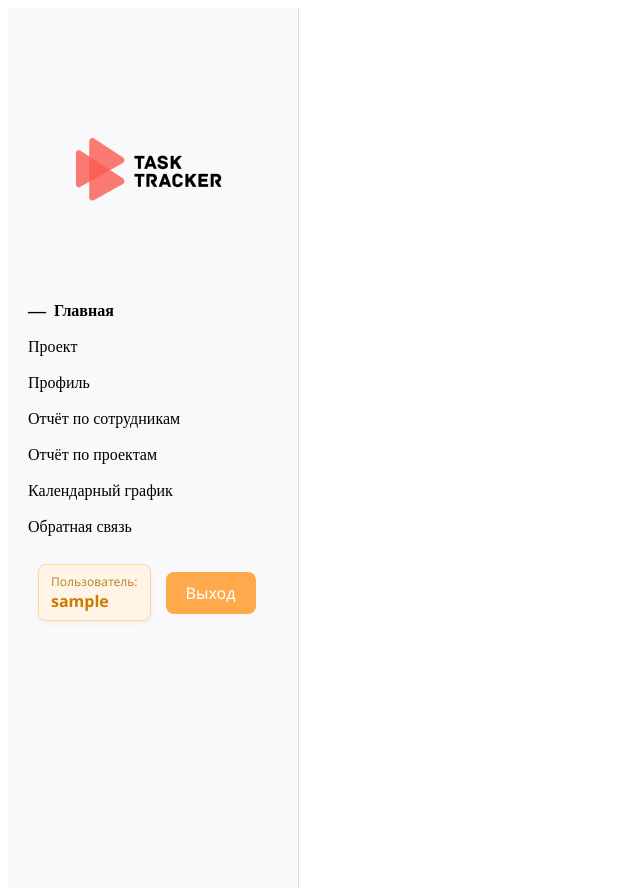
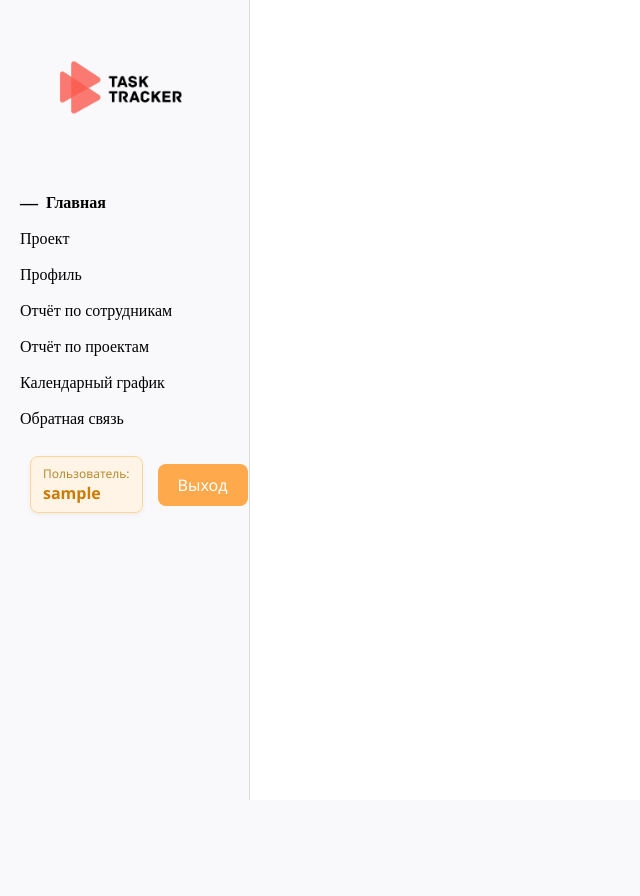
Before and after one commit to yakexerr/ORPUD, a Django app: page / in a window 1280 px wide. Shown: the whole page, without its empty margins (0-640 px from the left). After the commit the page ends 800 px from the top, so only its background shows below. Run offline with Django 5.2, Linux system fonts and the light colour scheme; the visitor is signed in with stand-in values (Sample User, id 1).

Commit message:
fix styles

```diff
--- a/web/static/css/style.css
+++ b/web/static/css/style.css
@@ -1,3 +1,8 @@
+html, body {
+  margin: 0;
+  padding: 0;
+}
+
 /* Стили навигации */
 .sidebar {
   width: 250px;
@@ -5,7 +10,10 @@
   padding: 40px 20px;
   border-right: 1px solid #ddd;
   height: 100vh;
+  box-sizing: border-box;  /* учитывает padding внутри height */
+  overflow: hidden;        /* прячет лишнее, если всё же что-то вылезет */
 }
+
 
 .logo {
   text-align: center;
@@ -13,10 +21,10 @@
 }
 
 .logo img {
-  height: 200px;
+  height: 100px;
   width: 100%; /* или фиксированная ширина */
   object-fit: cover; /* обрезает изображение, сохраняя пропорции */
-  object-position: top; /* если нужно обрезать снизу */
+  object-position: center 50%; /* если нужно обрезать снизу */
 }
 
 .menu {
--- a/web/templates/web/base.html
+++ b/web/templates/web/base.html
@@ -43,7 +43,7 @@
         {% if request.path == '/feedback/' %}<span class="dash">—</span>{% endif %}
         <a href="/feedback/">Обратная связь</a>
     </li>
-    </ul>
+
     <div class="logout-container">
     <div class="username-box">
         <span class="username-label">Пользователь:</span>
@@ -51,6 +51,7 @@
     </div>
     <a href="{% url 'logout' %}" class="logout-button">Выход</a>
     </div>
+    </ul>
 
 
 </nav>
```
